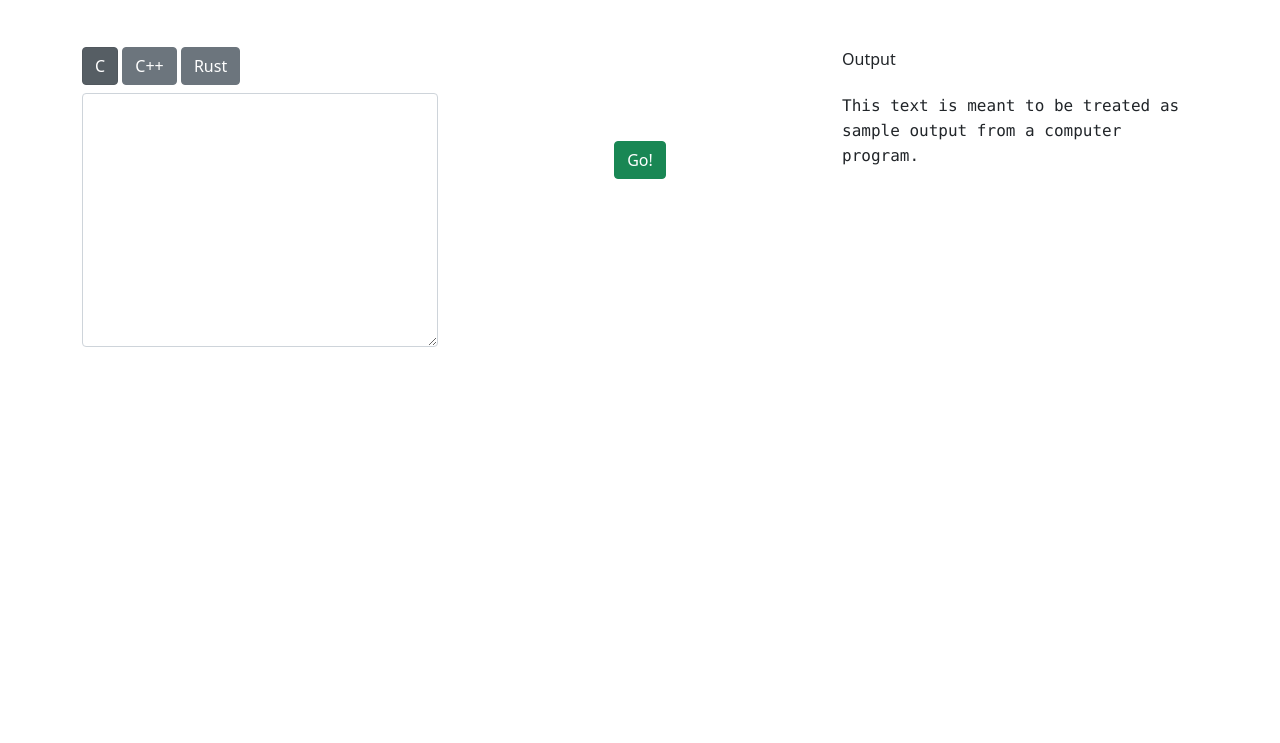
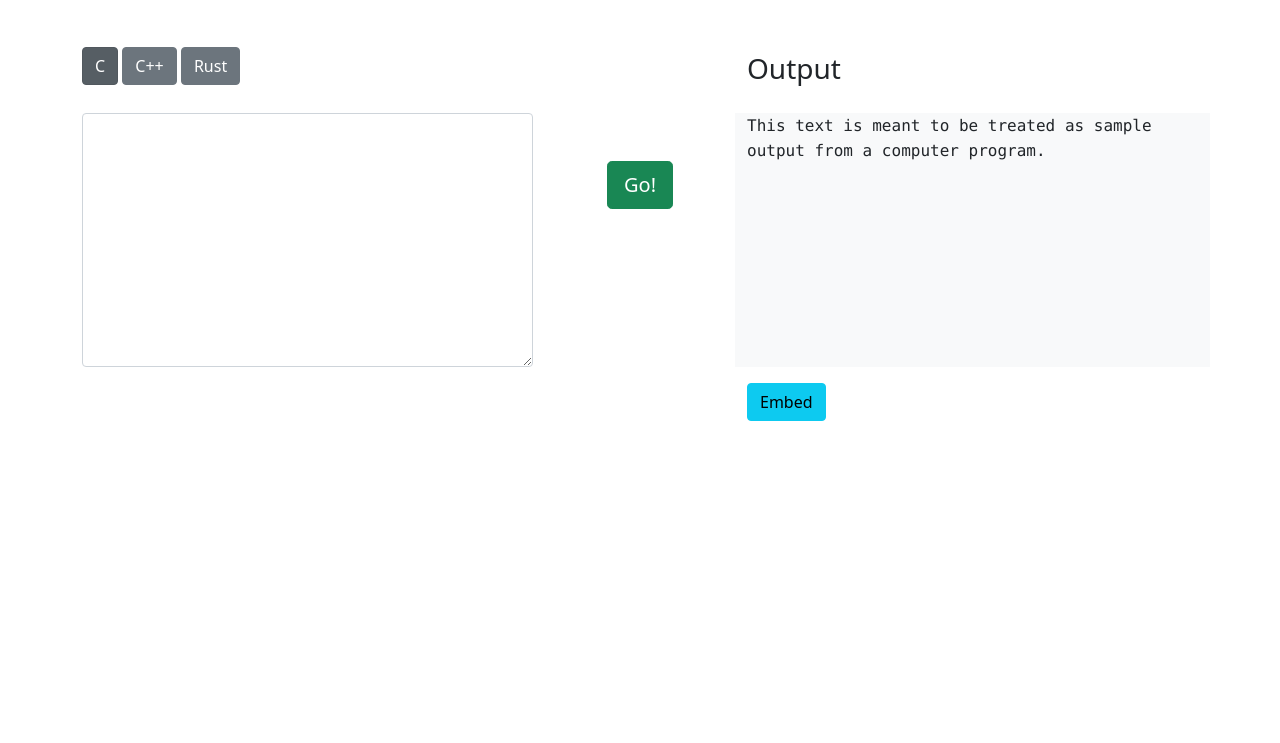
Before and after one commit to WasmFiddle/wasm_fiddle, a plain HTML site: page index.html in a window 1280 px wide. Shown: the part 57-800 px from the top of the page. Drawn offline with nearby package versions, Linux system fonts and the light colour scheme.

Commit message:
basic page is coming together, still will need some tweaks

```diff
--- a/index.html
+++ b/index.html
@@ -19,7 +19,7 @@
     <title>WASM Fiddle</title>
   </head>
   <body>
-    <nav class="navbar navbar-light bg-light">
+    <nav class="navbar navbar-primary bg-light">
       <div class="container-fluid">
         <a class="navbar-brand" href="#">
           <!-- Will need to update this with the logo that Daniel made -->
@@ -36,7 +36,7 @@
     </nav>
     <div class="container pt-5 pb-2">
       <div class="row">
-        <div class="col">
+        <div class="col-5">
           <input
             type="radio"
             class="btn-check mx-2"
@@ -65,22 +65,34 @@
           />
           <label class="btn btn-secondary" for="option4">Rust</label>
         </div>
-        <div class="col"></div>
-        <div class="col">Output</div>
+        <div class="col-2"></div>
+        <div class="col-5">
+          <p class="fs-3">Output</p>
+        </div>
       </div>
     </div>
     <div class="container">
       <div class="row">
-        <div class="col">
+        <div class="col-5">
           <div class="form-group">
             <textarea class="form-control" rows="10" id="comment"></textarea>
           </div>
         </div>
-        <div class="col pt-5 text-center">
-          <button type="button" class="btn btn-success">Go!</button>
+        <div class="col-2 pt-5 text-center">
+          <button type="button" class="btn btn-lg btn-success">Go!</button>
         </div>
-        <div class="col">
-            <samp>This text is meant to be treated as sample output from a computer program.</samp>
+        <div class="col-5 bg-light">
+          <samp
+            >This text is meant to be treated as sample output from a computer
+            program.</samp
+          >
+        </div>
+      </div>
+      <div class="row">
+        <div class="col-5"></div>
+        <div class="col-2"></div>
+        <div class="col-5 pt-3">
+          <button type="button" class="btn btn-info">Embed</button>
         </div>
       </div>
     </div>
```
